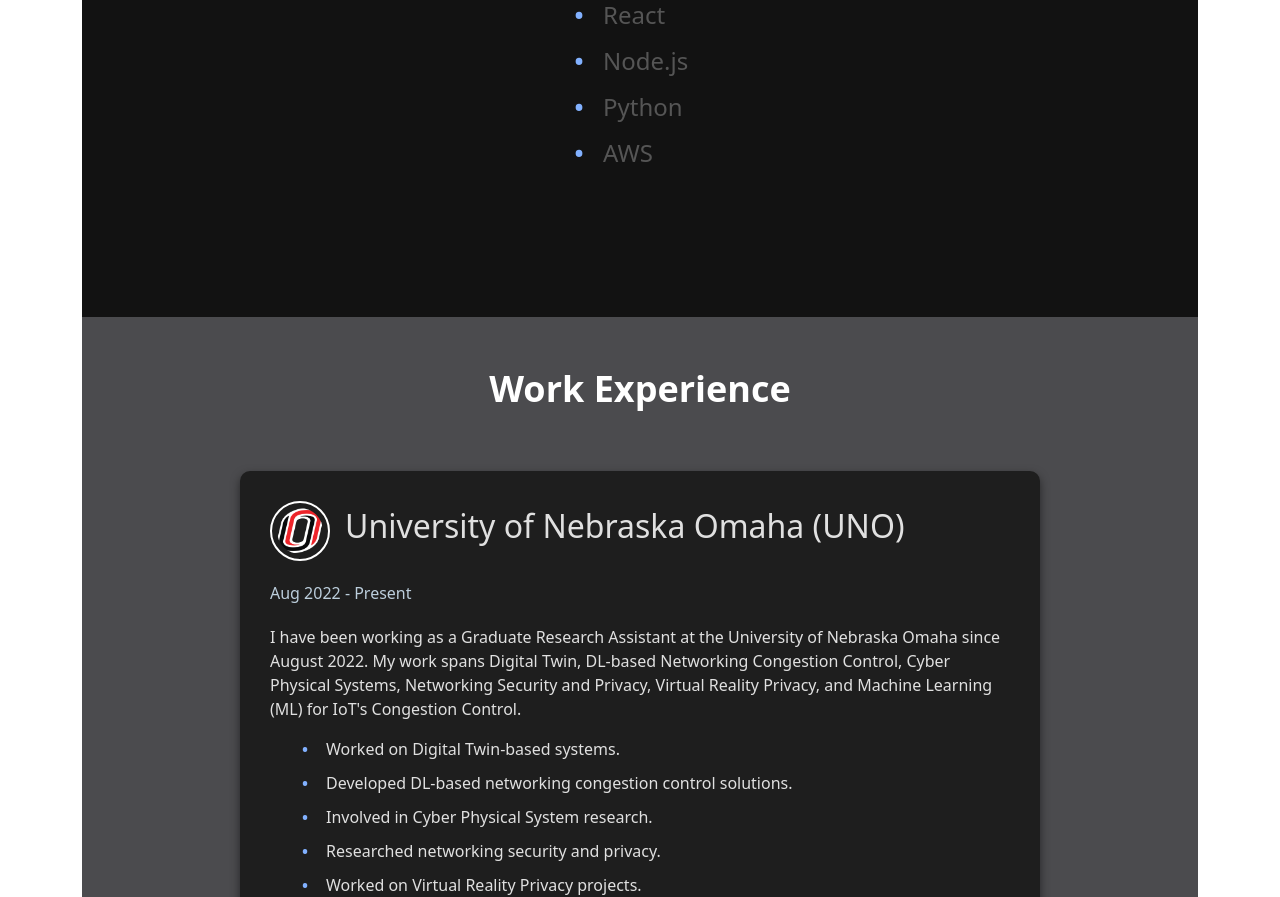
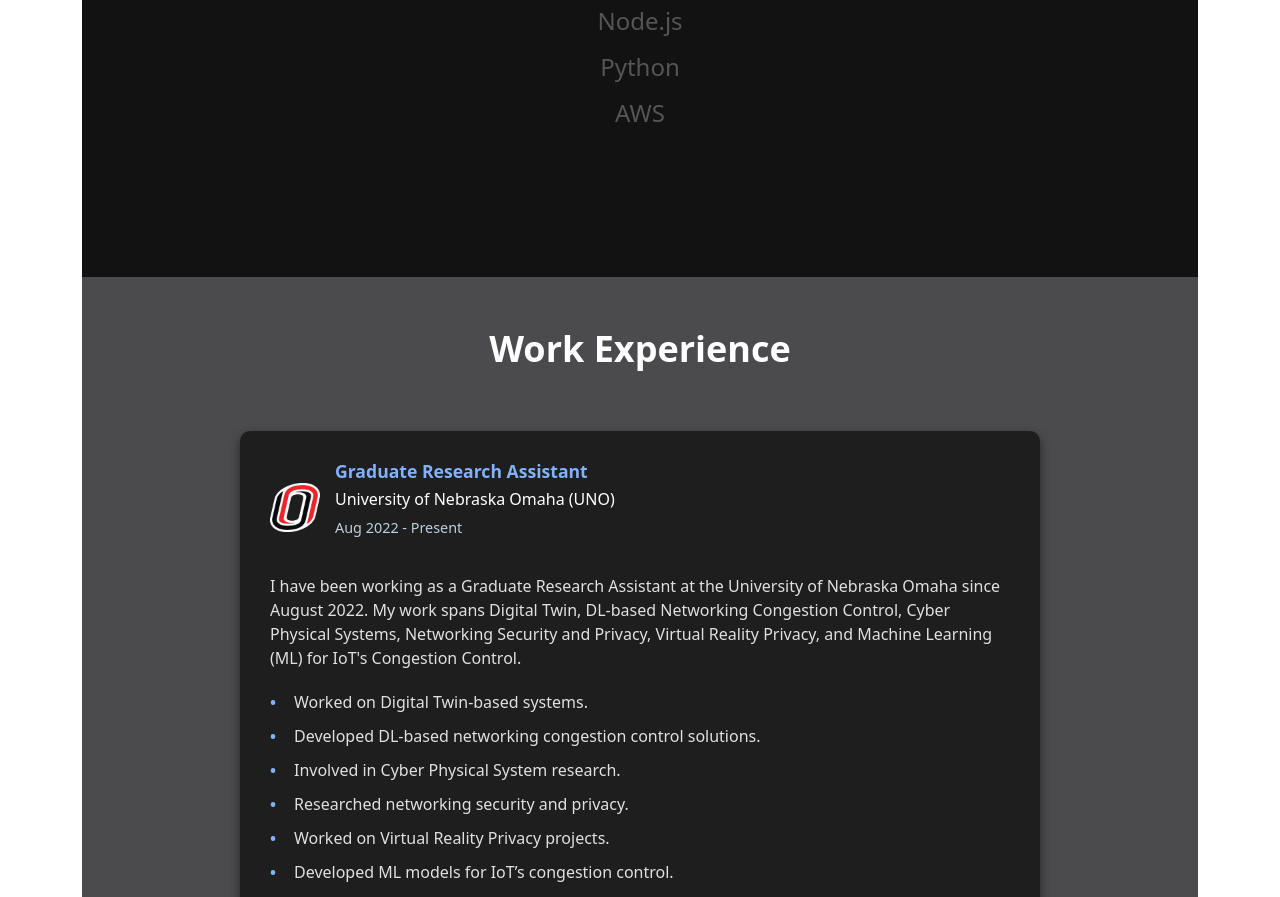
Before and after one commit to ruman23/portfolio, a React (Create React App) app: page / in a window 1280 px wide. Shown: the part 1900-2797 px from the top of the page. Built offline with nearby package versions, Linux system fonts and the light colour scheme.

Commit message:
updated experiences format

```diff
--- a/src/components/Experience.css
+++ b/src/components/Experience.css
@@ -1,12 +1,12 @@
 /* General Section Styling */
 .experience-section {
   padding: 50px 20px;
-  color: #e0e0e0; /* Light text for readability */
+  color: #e0e0e0;
   display: flex;
   flex-direction: column;
   align-items: center;
   text-align: center;
-  }
+}
 
 .title-container h1 {
   font-size: 36px;
@@ -26,16 +26,16 @@
 
 /* Experience Details Card */
 .experience-details {
-  background-color: #1e1e1e; /* Semi-transparent dark background */
+  background-color: #1e1e1e;
   padding: 30px;
   border-radius: 10px;
-  box-shadow: 0 4px 10px rgba(0, 0, 0, 0.5); /* Darker shadow for better contrast */
+  box-shadow: 0 4px 10px rgba(0, 0, 0, 0.5);
   text-align: left;
   color: #e0e0e0;
 }
 
-/* Logo and Company Name Alignment */
-.company-header {
+/* Header Information (Position, Company, Duration, Logo) */
+.header-info {
   display: flex;
   align-items: center;
   gap: 15px;
@@ -43,59 +43,62 @@
 }
 
 .company-logo {
-  width: 60px;
-  height: 60px;
+  width: 50px;
+  height: 50px;
   object-fit: contain;
-  border: 2px solid #ffffff;
-  padding: 5px;
-  border-radius: 50%;
+  /* border: 2px solid #ffffff; */
+  /* padding: 5px; */
+  /* border-radius: 50%; */
 }
 
-.company-info h2 {
-  font-size: 24px;
+.position {
+  font-size: 1.1rem;
   font-weight: bold;
+  color: #82b1ff;
+}
+
+.company-name {
+  font-size: 1rem;
   color: #ffffff;
-  margin: 0;
 }
 
 .duration {
-  font-size: 16px;
-  color: #bccedc; /* Softer blue-gray text */
-  margin-bottom: 20px;
+  font-size: 0.9rem;
+  color: #bccedc;
 }
 
-/* Task List Styling */
-ul {
+/* Description and Task List Styling */
+.description {
+  margin: 20px 0;
+}
+
+.tasks {
   list-style-type: none;
   padding: 0;
 }
 
-li {
+.tasks li {
   margin-bottom: 10px;
   display: flex;
   align-items: center;
 }
 
-li::before {
+.tasks li::before {
   content: '•';
-  color: #82b1ff; /* Lighter blue for list bullets */
+  color: #82b1ff;
   font-weight: bold;
   display: inline-block;
   width: 1em;
   margin-right: 0.5em;
 }
 
-/* Responsive Adjustments for Mobile Screens */
+/* Responsive Adjustments */
 @media (max-width: 768px) {
   .company-logo {
     width: 40px;
     height: 40px;
   }
 
-  .company-info h2 {
-    font-size: 20px;
-  }
-
   .title-container h1 {
     font-size: 28px;
   }
--- a/src/components/Experience.js
+++ b/src/components/Experience.js
@@ -4,6 +4,7 @@ import './Experience.css';
 const Experience = () => {
   const experiences = [
     {
+      position: "Graduate Research Assistant",
       company: "University of Nebraska Omaha (UNO)",
       logo: require('../assets/uno_logo.png'),
       duration: "Aug 2022 - Present",
@@ -18,11 +19,11 @@ const Experience = () => {
       ]
     },
     {
+      position: "Software Engineer",
       company: "Samsung R&D Institute Bangladesh",
       logo: require('../assets/samsung_logo.png'),
       duration: "Dec 2018 – Jul. 2022",
-      description: `Worked as a Software Engineer, specializing in cloud data processing, IoT device communication,
-      and optimizing onboarding systems for IoT devices.`,
+      description: `Worked as a Software Engineer, specializing in cloud data processing, IoT device communication, and optimizing onboarding systems for IoT devices.`,
       tasks: [
         "Fetched, parsed, and displayed cloud data to users.",
         "Communicated with IoT devices for seamless integration.",
@@ -40,13 +41,16 @@ const Experience = () => {
       <div className="experience-content">
         {experiences.map((exp, index) => (
           <div key={index} className="experience-details">
-            <div className="company-header">
+            <div className="header-info">
               <img src={exp.logo} alt={`${exp.company} logo`} className="company-logo" />
-              <h2>{exp.company}</h2>
+              <div>
+                <h2 className="position">{exp.position}</h2>
+                <h3 className="company-name">{exp.company}</h3>
+                <p className="duration">{exp.duration}</p>
+              </div>
             </div>
-            <p className="duration">{exp.duration}</p>
-            <p>{exp.description}</p>
-            <ul>
+            <p className="description">{exp.description}</p>
+            <ul className="tasks">
               {exp.tasks.map((task, idx) => (
                 <li key={idx}>{task}</li>
               ))}
```
